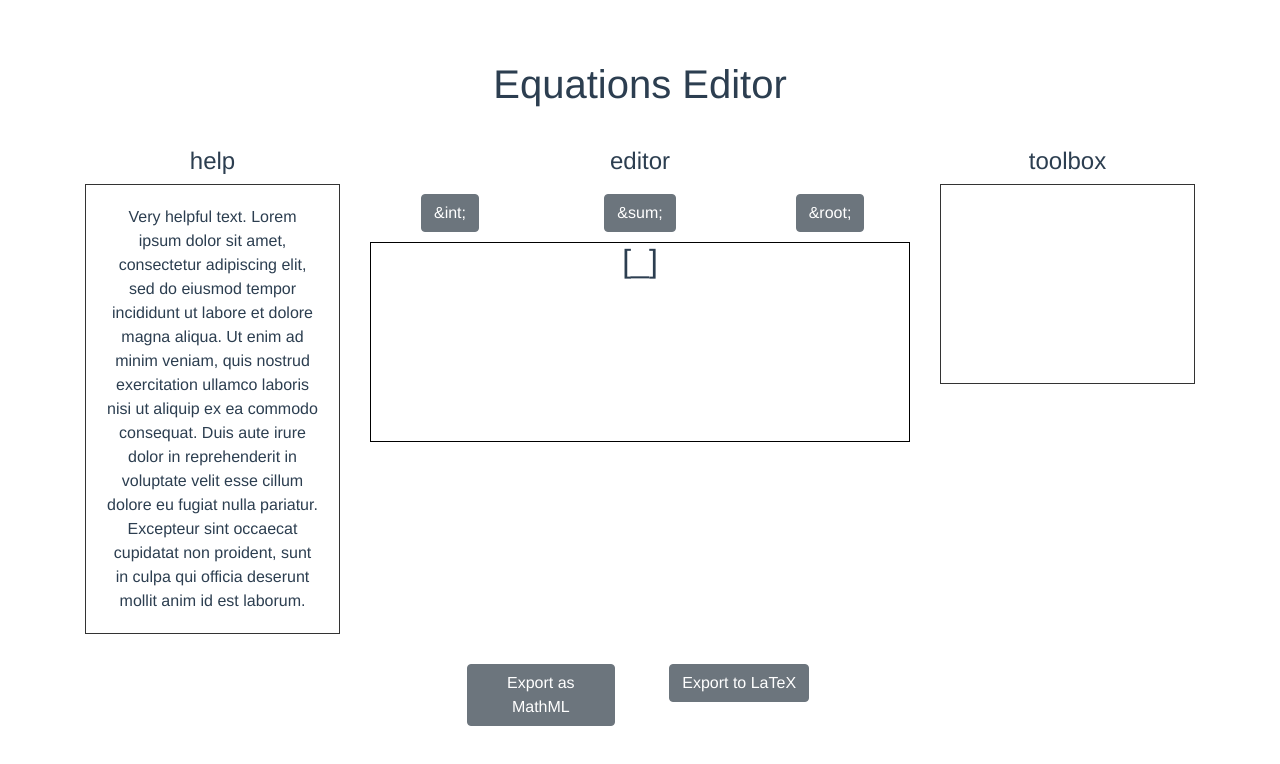
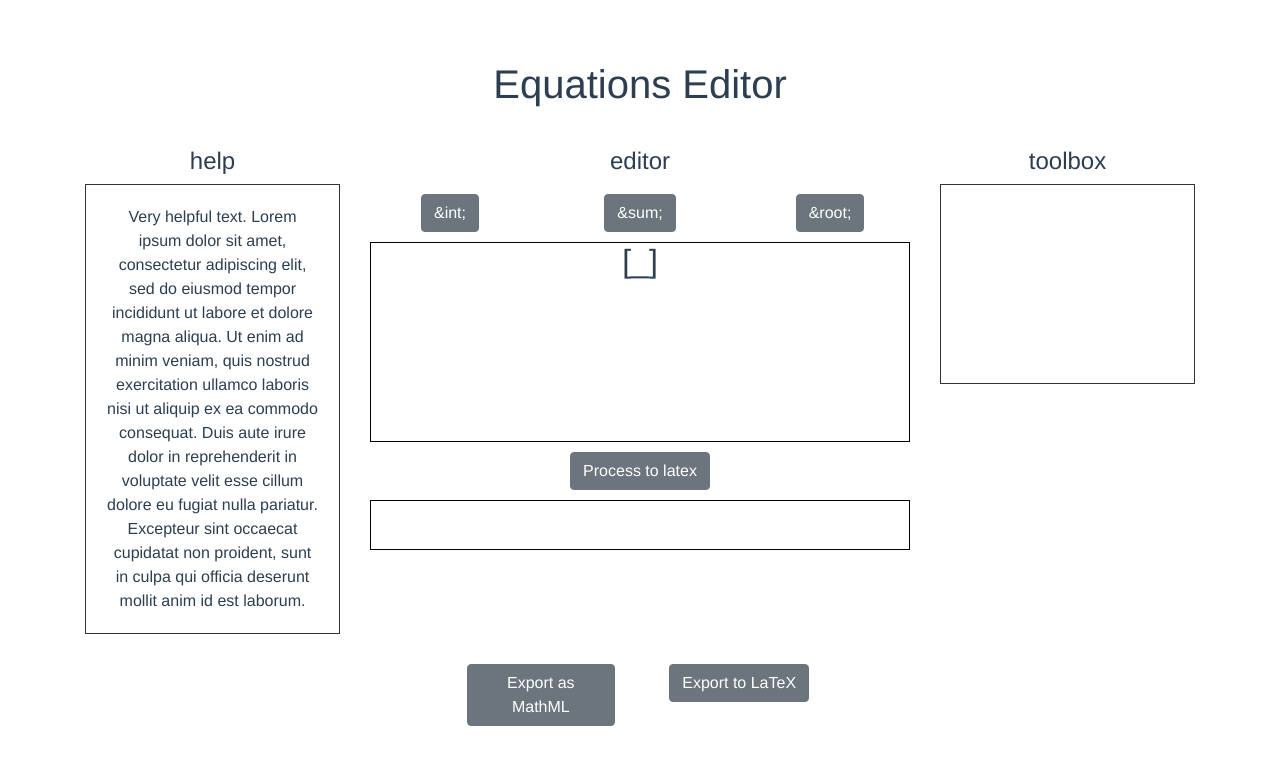
Before and after one commit to ms-inf-projects/equations-editor, a Vue app: page / in a window 1280 px wide. Shown: the top 764 px of the page. Built offline with nearby package versions, Linux system fonts and the light colour scheme.

Commit message:
Added latex conversion

```diff
--- a/src/components/EditorPanel.vue
+++ b/src/components/EditorPanel.vue
@@ -16,6 +16,20 @@
 
       </equation-input>
     </div>
+    <b-row class="top-space">
+      <b-col>
+        <b-button v-on:click="processToLatex()">
+          Process to latex
+        </b-button>
+      </b-col>
+    </b-row>
+    <b-row class="top-space">
+      <b-col>
+        <div class="latex-display">
+          {{ latexData }}
+        </div>
+      </b-col>
+    </b-row>
   </div>
 </template>
 
@@ -39,7 +53,8 @@ export default {
   data() {
     return {
       symbols: mathComponents.symbolTypes,
-      equationObject: this.$store.getters.getEquationObject
+      equationObject: this.$store.getters.getEquationObject,
+      latexData: ""
     };
   },
 
@@ -105,6 +120,12 @@ export default {
 
         activeInput.addEmbededComponent(component);
       }
+    },
+
+    processToLatex() {
+      let output = this.$store.getters.getLatexOutput;
+      this.latexData = output;
+      console.log(output);
     }
   },
 
@@ -124,6 +145,17 @@ export default {
   min-height: 200px;
 }
 
+.latex-display {
+  text-align: center;
+  border: 1px solid #000;
+  min-height: 50px;
+  font-size: 1.1em;
+}
+
+.top-space {
+  margin-top: 10px;
+}
+
 #mainInput {
   font-size: 2em;
 }
--- a/src/modules/mathComponents.js
+++ b/src/modules/mathComponents.js
@@ -27,8 +27,14 @@ module.exports = {
 
         component.uuid = uuid;
         return component;
+    },
+
+    processToLatex: function (equationObject) {
+        return processEquetionInput(equationObject);
     }
 };
+
+// Components creation
 
 function createAboveBeloweSymbol(symbol) {
     return {
@@ -61,3 +67,63 @@ function createRootSymbol() {
         }
     }
 }
+
+// Latex processing
+
+// TODO - handle with map of functions
+function processComponent(component) {
+    switch (component.type) {
+        case symbolTypes.aboveBelow:
+            return processAboveBelow(component);
+
+        case symbolTypes.root:
+
+            break;
+
+        case symbolTypes.literal:
+            return component.symbol;
+
+        default:
+            return ""
+    }
+}
+
+function processAboveBelow(component) {
+    let upInpt = processEquetionInput(component.upEqObject)
+    let downInput = processEquetionInput(component.downEqObject)
+
+    let output = symbolToLatex(component.symbol)
+
+    if (downInput) {
+        output += `_{${downInput}}`;
+    }
+
+    if (upInpt) {
+        output += `^{${upInpt}}`;
+    }
+
+    return output + " ";
+}
+
+function processEquetionInput(equationInput) {
+    if (equationInput == null) return null
+
+    return equationInput.components.map(x => processComponent(x)).join('');
+}
+
+// const latexSymbols = {
+//   ''
+// },
+
+// TODO - handle with map
+function symbolToLatex(symbol) {
+
+    switch (symbol) {
+        case '\u222B':
+            return "\\int"
+        case '\u03A3':
+            return "\\sum"
+        default:
+            return ""
+    }
+}
--- a/src/store.js
+++ b/src/store.js
@@ -1,5 +1,6 @@
 import Vue from 'vue'
 import Vuex from 'vuex'
+import mathComponents from "./modules/mathComponents.js";
 
 Vue.use(Vuex)
 
@@ -44,6 +45,10 @@ export default new Vuex.Store({
     getUUID: state => {
       state.lastUUID++;
       return state.lastUUID;
+    },
+
+    getLatexOutput: state => {
+      return mathComponents.processToLatex(state.equationObject);
     }
   },
 
```
